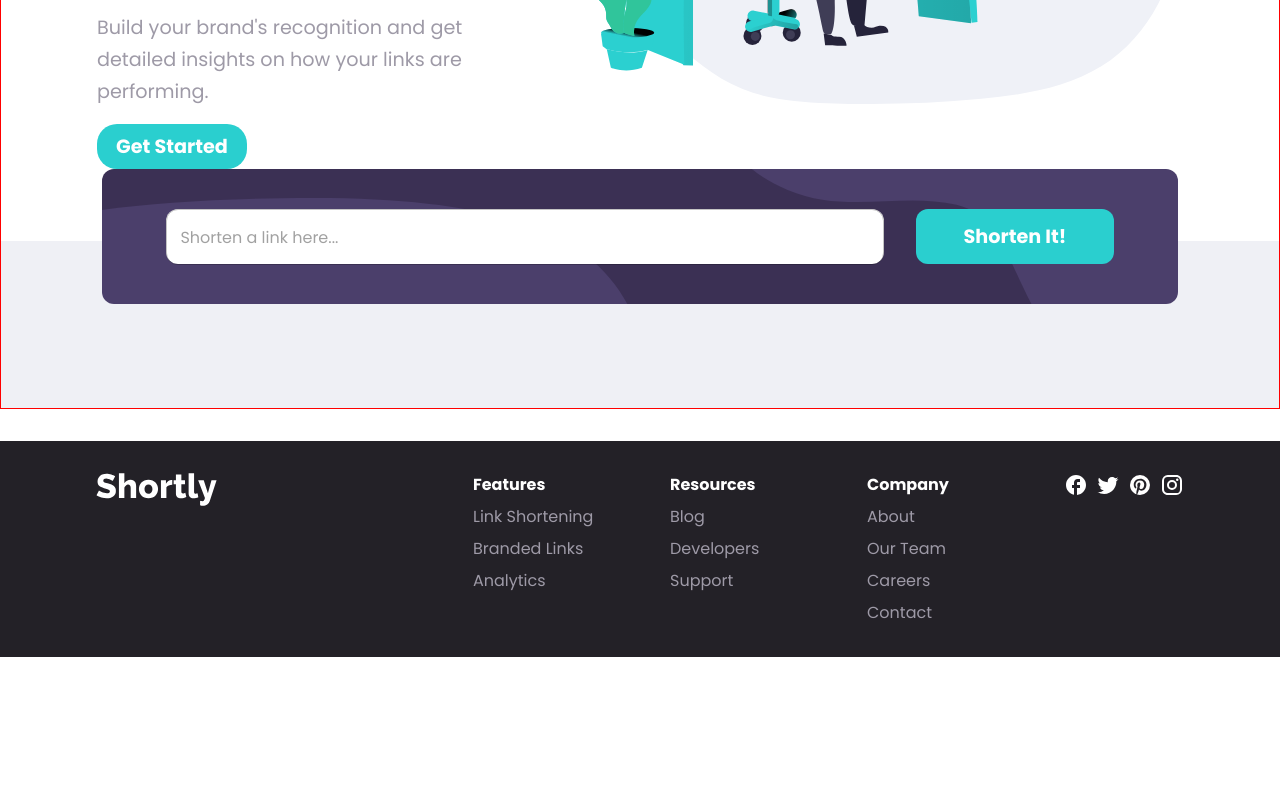
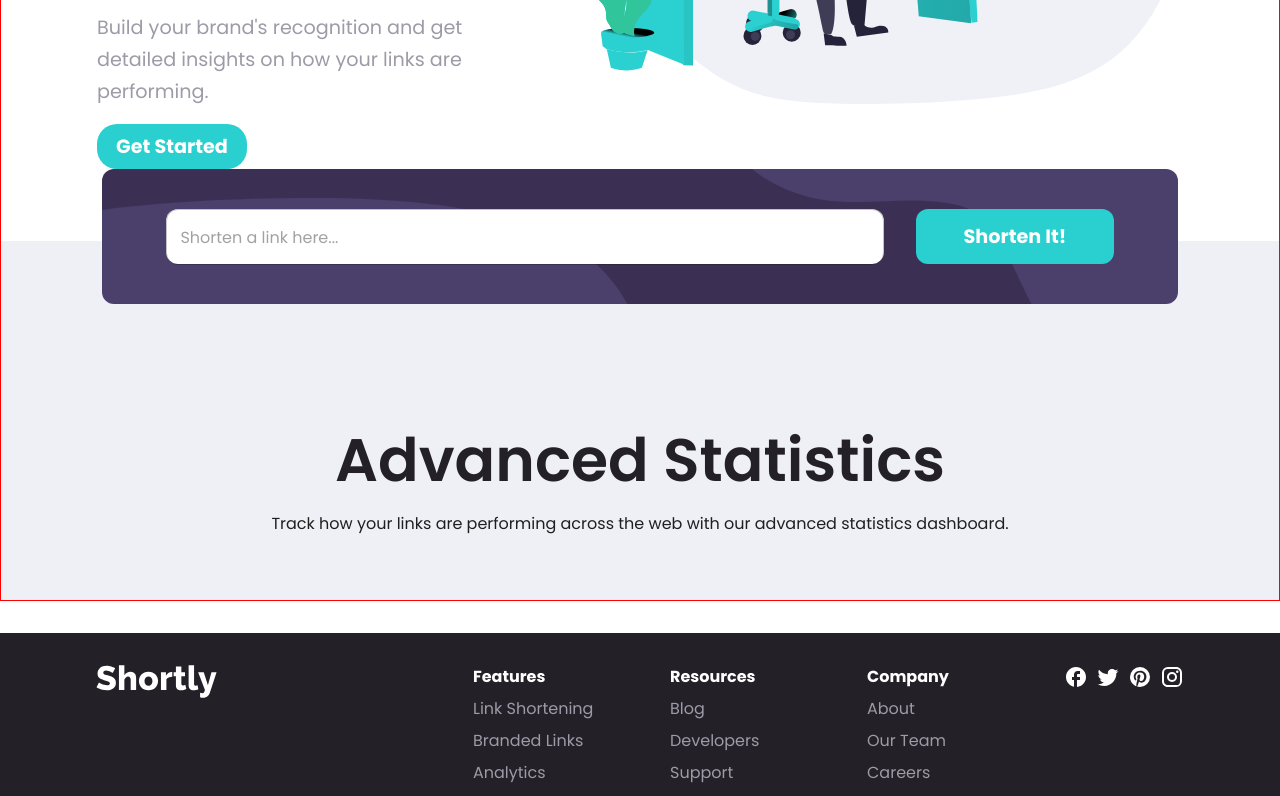
Before and after one commit to luisamlopez/url-shortening-api, a React (Create React App) app: page / in a window 1280 px wide. Shown: the part 442-1238 px from the top of the page. Before the commit the page ends 1099 px from the top, so only its background shows below. Built offline with nearby package versions, Linux system fonts and the light colour scheme.

Commit message:
Add AdvancedStatistics section

```diff
--- a/src/App.js
+++ b/src/App.js
@@ -3,6 +3,7 @@ import Footer from './components/Footer';
 import Header from './components/Header';
 import CTAintro from './components/CTAintro';
 import LinkForm from './components/LinkForm';
+import AdvancedStatistics from './components/AdvancedStatistics';
 
 function App() {
   return (
@@ -25,6 +26,7 @@ function App() {
         }}>
         <CTAintro />
         <LinkForm />
+        <AdvancedStatistics />
       </Box>
       <Footer />
     </Box>
--- /dev/null
+++ b/src/components/AdvancedStatistics.jsx
@@ -0,0 +1,33 @@
+import { Box, Typography } from "@mui/material";
+
+const AdvancedStatistics = () => {
+    return (
+        <Box sx={{
+            display: "flex",
+            flexDirection: "column",
+            px: {
+                xs: '0.5rem',
+                sm: '4rem',
+                lg: '6rem',
+            },
+
+            justifyContent: "space-between",
+            alignItems: "center",
+            width: "100%",
+            pb: "4rem",
+            background: "var(--bone-gray)",
+        }}>
+            <Typography variant="h2" fontWeight={600} color={"var(--very-dark-violet)"} my={2} >
+                Advanced Statistics
+            </Typography>
+
+            <Typography>
+                Track how your links are performing across the web with our advanced statistics dashboard.
+            </Typography>
+
+
+        </Box>
+    )
+}
+
+export default AdvancedStatistics;
```
